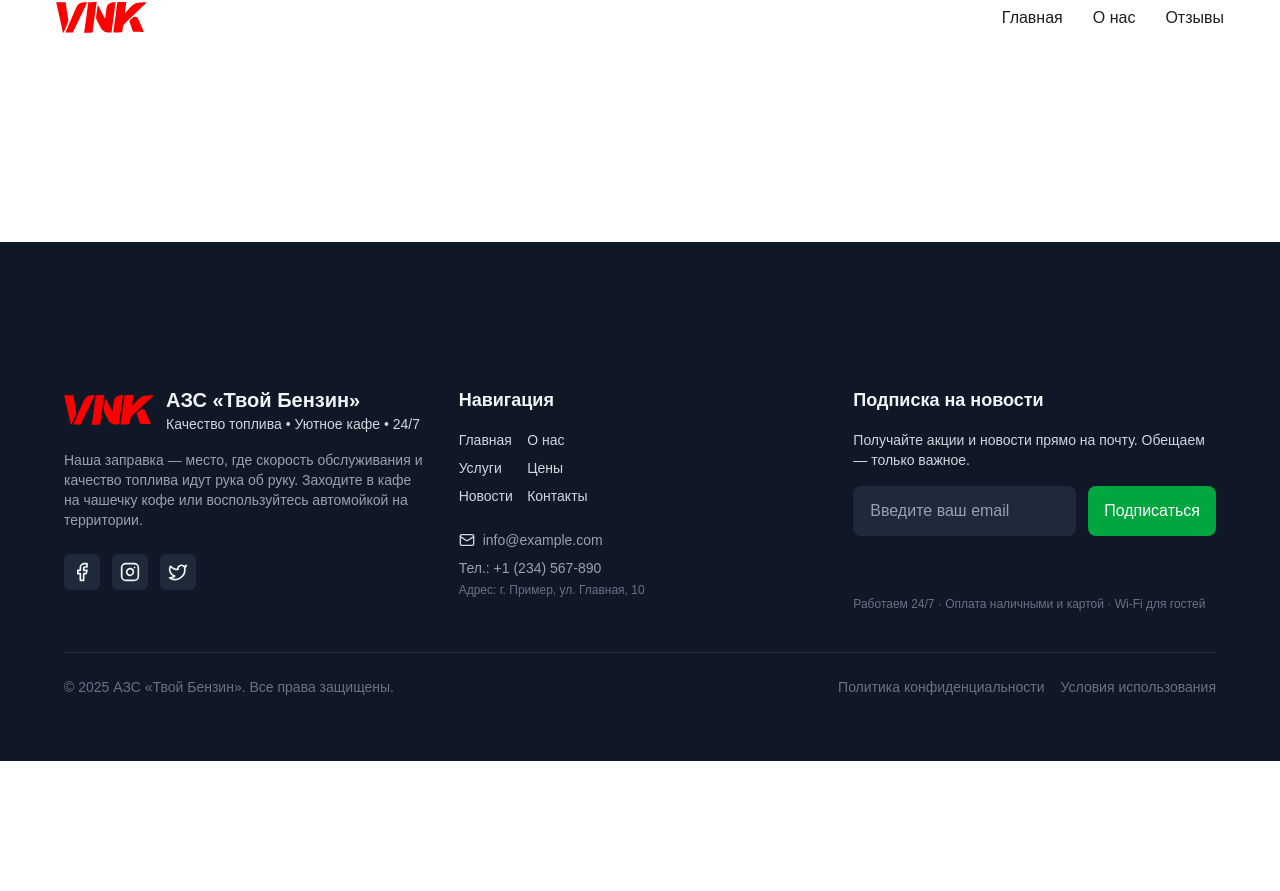
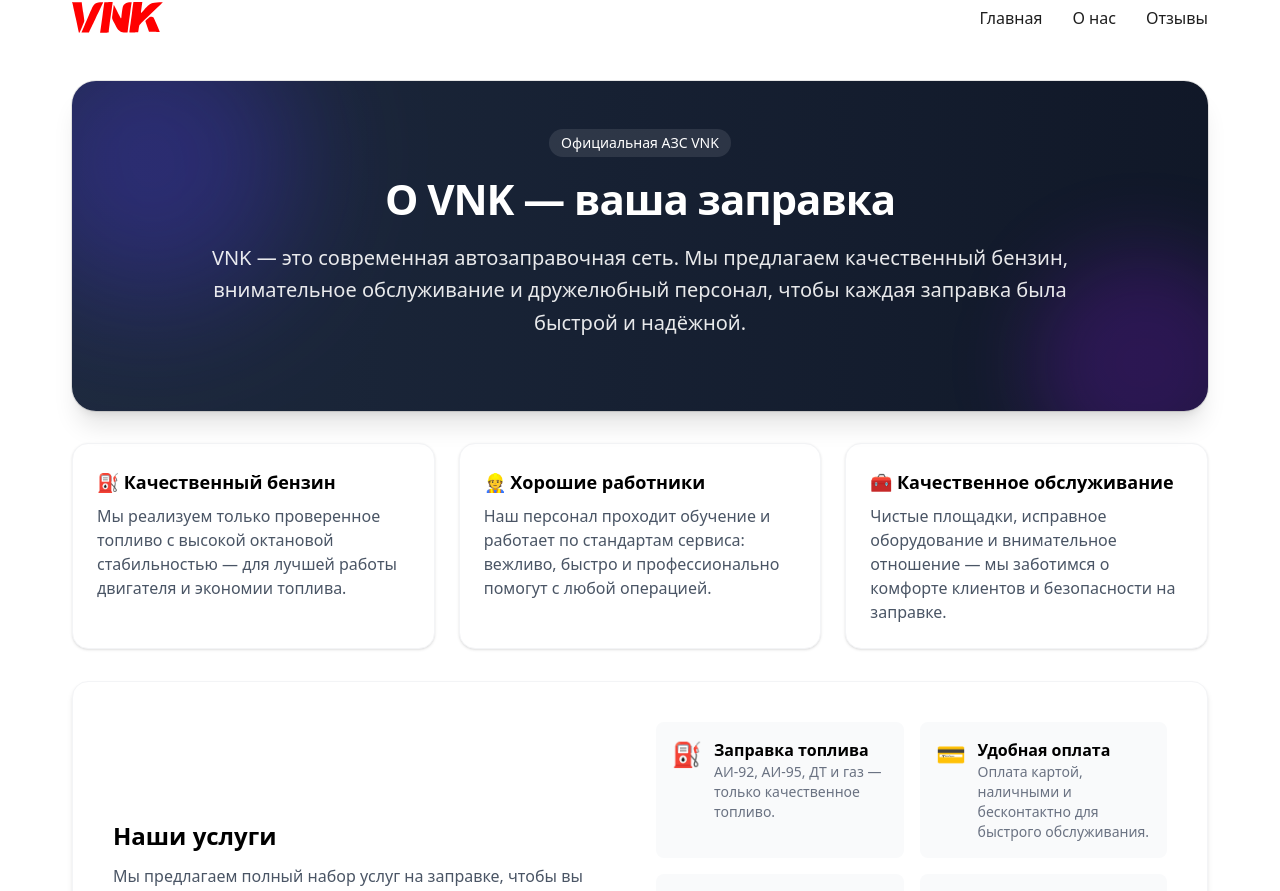
Before and after one commit to mgdov/VNK, a React (Vite) app: page /about in a window 1280 px wide. Shown: the part 39-930 px from the top of the page. Before the commit the page ends 800 px from the top, so only its background shows below. Built offline with nearby package versions, Linux system fonts and the light colour scheme.

Commit message:
глобальные изменения бета-тест перед запуском

```diff
--- a/src/App.jsx
+++ b/src/App.jsx
@@ -18,8 +18,11 @@
 )
 
 // Route configuration
+const About = lazy(() => import('./pages/About'))
+
 const ROUTES = [
   { path: '/', element: <Home /> },
+  { path: '/about', element: <About /> },
   { path: '/review', element: <Review /> },
   { path: '/admin/*', element: <AdminApp /> }
 ]
--- a/src/assets/App.css
+++ b/src/assets/App.css
@@ -1,21 +1,4 @@
 @import "tailwindcss";
 @import url('https://fonts.googleapis.com/css2?family=Inter:ital,opsz,wght@0,14..32,100..900;1,14..32,100..900&family=Montserrat:ital,wght@0,100..900;1,100..900&display=swap');
 
-body {
-    font-family: 'Montserrat', sans-serif;
-}
-
-/* Line clamp utilities */
-.line-clamp-2 {
-    display: -webkit-box;
-    -webkit-line-clamp: 2;
-    -webkit-box-orient: vertical;
-    overflow: hidden;
-}
-
-.line-clamp-3 {
-    display: -webkit-box;
-    -webkit-line-clamp: 3;
-    -webkit-box-orient: vertical;
-    overflow: hidden;
-}
+/* global helpers removed — styles moved to component-level Tailwind classes */
--- a/src/components/Carousel/index.jsx
+++ b/src/components/Carousel/index.jsx
@@ -96,7 +96,7 @@
     const slides = useMemo(() => SLIDES, [])
 
     return (
-        <div className="max-w-[1200px] mx-auto mt-6 relative">
+        <div className="max-w-[1200px] mx-auto px-4 sm:px-4 mt-6 relative">
             <Carousel
                 {...CAROUSEL_SETTINGS}
                 className="rounded-2xl overflow-hidden"
--- a/src/components/Footer/Footer.jsx
+++ b/src/components/Footer/Footer.jsx
@@ -32,14 +32,14 @@
 
     return (
         <footer className="bg-gray-900 mt-[30px] text-gray-100 w-full">
-            <div className="mt-[80px] max-w-[1200px] mx-auto px-6 py-12 lg:py-16">
+            <div className="max-w-[1200px] mx-auto px-4 sm:px-4 mt-[80px] py-12 lg:py-16">
                 <div className="grid grid-cols-1 md:grid-cols-3 gap-8">
                     {/* Блок логотипа + описание */}
                     <div className="flex flex-col gap-4">
                         <div className="flex items-center gap-3">
                             <img src={HeaderLogo} alt="Логотип" className="w-[90px] h-auto" />
                             <div>
-                                <h3 className="text-xl font-semibold">АЗС «Твой Бензин»</h3>
+                                <h3 className="text-lg font-semibold">АЗС «Твой Бензин»</h3>
                                 <p className="text-sm text-gray-300">Качество топлива • Уютное кафе • 24/7</p>
                             </div>
                         </div>
--- a/src/components/Header/index.jsx
+++ b/src/components/Header/index.jsx
@@ -30,22 +30,22 @@
 
   return (
     <header className="w-full bg-white relative">
-      <div className="mx-auto mt-[25px] flex max-w-[1300px] items-center justify-between pt-4">
+      <div className="max-w-[1200px] mx-auto px-4 sm:px-4 mt-[25px] flex items-center justify-between pt-4">
 
         <div className="Header-logo">
           <Link to='/'><img className="w-[91px] h-[31px]" src={HeaderLogo} alt="Логотип" /></Link>
         </div>
 
         <nav className="hidden md:block">
-            <ul className="flex gap-[30px] text-[16px] font-600 text-[#1E1E1E]">
+          <ul className="flex gap-[30px] text-[16px] font-medium text-[#1E1E1E]">
             <li>
-              <Link to='/' className="hover:text-gray-700 transition-colors duration-200">Главная</Link>
+              <Link to='/' className="hover:text-gray-700 transition-colors duration-200 font-medium text-[16px]">Главная</Link>
             </li>
             <li>
-              <a href="/" className="hover:text-gray-700 transition-colors duration-200">О нас</a>
+              <Link to='/about' className="hover:text-gray-700 transition-colors duration-200 text-[16px]">О нас</Link>
             </li>
             <li>
-              <Link to='/review' className="hover:text-gray-700 transition-colors duration-200">Отзывы</Link>
+              <Link to='/review' className="hover:text-gray-700 transition-colors duration-200 font-medium text-[16px]">Отзывы</Link>
             </li>
           </ul>
         </nav>
@@ -124,7 +124,7 @@
             </div>
           </div>
         </div>
-        </nav>
+      </nav>
     </header>
   );
 }
--- a/src/components/Prices/index.jsx
+++ b/src/components/Prices/index.jsx
@@ -62,8 +62,8 @@
     ]), [])
 
     return (
-        <div className="max-w-[1200px] mx-auto mt-12">
-            <div className="bg-white rounded-3xl shadow-xl overflow-hidden border border-gray-100">
+        <div className="max-w-[1200px] mx-auto px-4 sm:px-4 mt-12">
+            <div className="bg-white rounded-3xl overflow-hidden border border-gray-100 shadow-sm">
                 {/* Заголовок */}
                 <div className="px-6 py-6 flex flex-col sm:flex-row sm:items-center sm:justify-between bg-gray-50 border-b border-gray-100">
                     <h3 className="text-2xl font-bold text-gray-900 flex items-center gap-2">
--- a/src/components/ReviewsTop/index.jsx
+++ b/src/components/ReviewWidget/index.jsx
@@ -23,8 +23,8 @@
     }, []);
 
     return (
-        <div className="mt-12 pb-10 md:pt-16">
-            <h2 className="text-3xl md:text-4xl font-bold tracking-tight text-gray-900">⭐ Отзывы клиентов</h2>
+        <div className="max-w-[1200px] mx-auto px-4 sm:px-4 my-10">
+            <h2 className="text-2xl font-semibold">⭐ Отзывы клиентов</h2>
 
             <div className="mt-6 w-full overflow-x-auto">
                 <div className="inline-flex gap-2 md:gap-3 border border-gray-200 rounded-xl p-1.5 bg-gray-50 shadow-inner mt-4">
@@ -41,7 +41,7 @@
             </div>
 
             <div className="mt-8 md:mt-10">
-                <div className="rounded-2xl border border-gray-200 bg-white shadow-lg p-6 md:p-8 hover:shadow-xl transition-shadow duration-300">
+                <div className="bg-white rounded-2xl p-6 md:p-8 border border-gray-100 shadow-sm">
                     <div className="flex flex-col md:flex-row md:items-center md:justify-between gap-6">
                         <div>
                             <h3 className="text-xl md:text-2xl font-semibold text-gray-900 flex items-center gap-2">{active.title}</h3>
--- /dev/null
+++ b/src/pages/About/index.jsx
@@ -0,0 +1,85 @@
+import React from 'react'
+
+export default function AboutPage() {
+    return (
+        <div className="max-w-[1200px] mx-auto px-4 sm:px-4 my-12">
+            {/* Hero */}
+            <section className="relative overflow-hidden rounded-3xl p-8 md:p-12 mb-8 bg-gradient-to-r from-slate-800 to-gray-900 text-white shadow-xl ring-1 ring-black/10">
+                {/* decorative blurred shapes */}
+                <div className="absolute -top-16 -left-16 w-72 h-72 rounded-full bg-indigo-600/30 blur-3xl transform -rotate-12 pointer-events-none" aria-hidden />
+                <div className="absolute -bottom-16 -right-12 w-56 h-56 rounded-full bg-purple-600/20 blur-2xl pointer-events-none" aria-hidden />
+
+                <div className="relative z-10 max-w-4xl mx-auto text-center">
+                    <span className="inline-block bg-white/10 px-3 py-1 rounded-full text-sm font-medium mb-4">Официальная АЗС VNK</span>
+
+                    <h1 className="mb-4 text-[36px] md:text-[42px] leading-tight font-[700] tracking-tight">О VNK — ваша заправка</h1>
+
+                    <p className="text-[20px] font-[400] mb-6 leading-relaxed text-white/90">VNK — это современная автозаправочная сеть. Мы предлагаем качественный бензин, внимательное обслуживание и дружелюбный персонал, чтобы каждая заправка была быстрой и надёжной.</p>
+
+                    {/* controls removed per request */}
+                </div>
+            </section>
+
+            {/* Core strengths */}
+            <section id="values" className="grid grid-cols-1 md:grid-cols-3 gap-6 mb-8">
+                <div className="bg-white rounded-2xl p-6 border border-gray-100 shadow-sm transition-all duration-300 ease-in-out transform hover:-translate-y-2 hover:shadow-lg hover:scale-[1.02]">
+                    <h3 className="text-lg font-semibold mb-2">⛽️ Качественный бензин</h3>
+                    <p className="text-gray-600">Мы реализуем только проверенное топливо с высокой октановой стабильностью — для лучшей работы двигателя и экономии топлива.</p>
+                </div>
+                <div className="bg-white rounded-2xl p-6 border border-gray-100 shadow-sm transition-all duration-300 ease-in-out transform hover:-translate-y-2 hover:shadow-lg hover:scale-[1.02]">
+                    <h3 className="text-lg font-semibold mb-2">👷 Хорошие работники</h3>
+                    <p className="text-gray-600">Наш персонал проходит обучение и работает по стандартам сервиса: вежливо, быстро и профессионально помогут с любой операцией.</p>
+                </div>
+                <div className="bg-white rounded-2xl p-6 border border-gray-100 shadow-sm transition-all duration-300 ease-in-out transform hover:-translate-y-2 hover:shadow-lg hover:scale-[1.02]">
+                    <h3 className="text-lg font-semibold mb-2">🧰 Качественное обслуживание</h3>
+                    <p className="text-gray-600">Чистые площадки, исправное оборудование и внимательное отношение — мы заботимся о комфорте клиентов и безопасности на заправке.</p>
+                </div>
+            </section>
+
+            {/* Additional info - full width services block */}
+            <section className="w-full bg-white rounded-2xl p-8 md:p-10 mb-8 shadow-md border border-gray-100">
+                <div className="flex flex-col md:flex-row items-start md:items-center gap-8">
+                    <div className="flex-1">
+                        <h3 className="text-2xl font-bold mb-3">Наши услуги</h3>
+                        <p className="text-gray-600 mb-6">Мы предлагаем полный набор услуг на заправке, чтобы вы могли продолжить путь с комфортом и уверенностью.</p>
+                        {/* CTAs removed per request */}
+                    </div>
+
+                    <div className="flex-1 grid grid-cols-1 sm:grid-cols-2 gap-4 w-full">
+                        <div className="p-4 bg-gray-50 rounded-lg flex items-start gap-3">
+                            <div className="text-2xl">⛽️</div>
+                            <div>
+                                <h4 className="font-semibold">Заправка топлива</h4>
+                                <p className="text-sm text-gray-500">АИ‑92, АИ‑95, ДТ и газ — только качественное топливо.</p>
+                            </div>
+                        </div>
+
+                        <div className="p-4 bg-gray-50 rounded-lg flex items-start gap-3">
+                            <div className="text-2xl">💳</div>
+                            <div>
+                                <h4 className="font-semibold">Удобная оплата</h4>
+                                <p className="text-sm text-gray-500">Оплата картой, наличными и бесконтактно для быстрого обслуживания.</p>
+                            </div>
+                        </div>
+
+                        <div className="p-4 bg-gray-50 rounded-lg flex items-start gap-3">
+                            <div className="text-2xl">🛒</div>
+                            <div>
+                                <h4 className="font-semibold">Магазин и кафе</h4>
+                                <p className="text-sm text-gray-500">Кафе с горячими напитками и небольшой магазин товаров для дороги.</p>
+                            </div>
+                        </div>
+
+                        <div className="p-4 bg-gray-50 rounded-lg flex items-start gap-3">
+                            <div className="text-2xl">🔧</div>
+                            <div>
+                                <h4 className="font-semibold">Шиномонтаж и сервис</h4>
+                                <p className="text-sm text-gray-500">Быстрые проверки давления, мелкий ремонт и базовый техосмотр.</p>
+                            </div>
+                        </div>
+                    </div>
+                </div>
+            </section>
+        </div>
+    )
+}
--- a/src/pages/Home/index.jsx
+++ b/src/pages/Home/index.jsx
@@ -4,7 +4,7 @@
 const CarouselComp = lazy(() => import('../../components/Carousel'))
 const NewsBlock = lazy(() => import('../../components/News'))
 const PricesWidget = lazy(() => import('../../components/Prices'))
-const ReviewsTop = lazy(() => import('../../components/ReviewsTop'))
+const ReviewsTop = lazy(() => import('../../components/ReviewWidget'))
 
 
 // Loading component
```
Also changed, not shown: src/components/News/index.jsx (+43 -52 lines).
